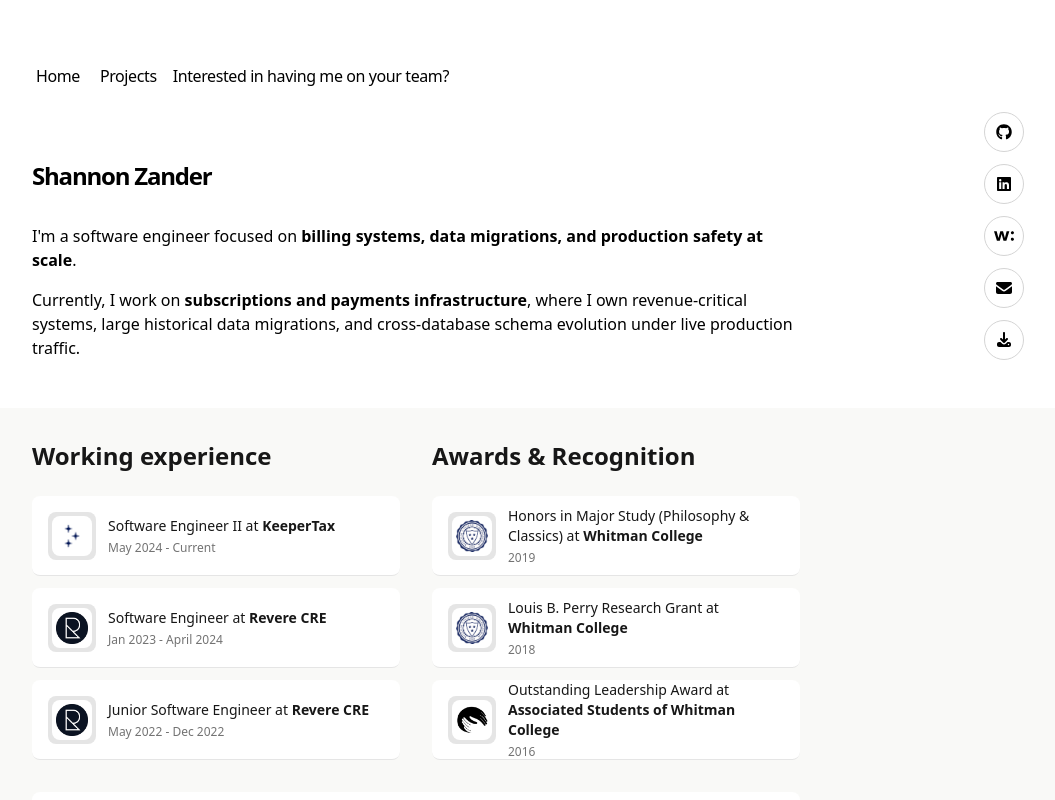
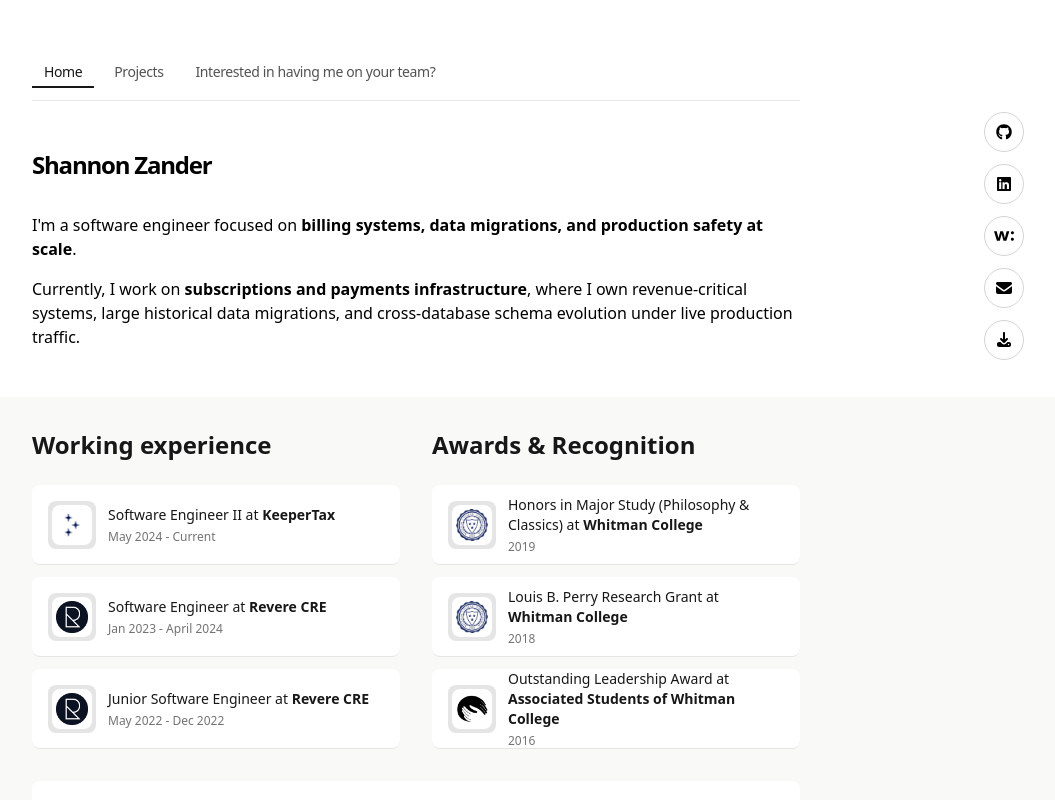
Before and after one commit to sezder/shannon-zander-personal-site, a Next.js app: page / in a window 1280 px wide. Shown: the top 800 px of the page, without its empty margins (224-1279 px from the left). Built offline with nearby package versions, Linux system fonts and the light colour scheme; no server answers.

Commit message:
Update nav bar styling

```diff
--- a/app/components/nav.tsx
+++ b/app/components/nav.tsx
@@ -1,4 +1,7 @@
+'use client'
+
 import Link from 'next/link'
+import { usePathname } from 'next/navigation'
 
 const navItems = {
   '/': {
@@ -13,26 +16,37 @@
 }
 
 export function Navbar() {
+  const pathname = usePathname()
+
   return (
-    <aside className="-ml-[8px] mb-16 tracking-tight px-10 sm:px-12 md:px-16 lg:px-[20vw] xl:px-[20vw]">
+    <aside className="mb-12 tracking-tight px-10 sm:px-12 md:px-16 lg:px-[20vw] xl:px-[20vw]">
       <div className="lg:sticky lg:top-20">
         <nav
-          className="flex flex-row items-start relative px-0 pb-0 fade md:overflow-auto scroll-pr-6 md:relative"
+          className="flex flex-row items-center gap-1 md:gap-2 border-b border-neutral-200 dark:border-neutral-800 pb-3"
           id="nav"
         >
-          <div className="flex flex-row space-x-0 pr-10">
           {Object.entries(navItems).map(([path, { name }]) => {
+            const isActive = pathname === path || (path !== '/' && pathname?.startsWith(path))
             return (
               <Link
                 key={path}
                 href={path}
-                  className="transition-all hover:text-neutral-800 dark:hover:text-neutral-200 flex align-middle relative py-1 px-2 m-1"
+                className={`
+                  relative px-3 py-1.5 text-sm font-medium transition-all
+                  ${isActive
+                    ? 'text-neutral-900 dark:text-neutral-100'
+                    : 'text-neutral-600 dark:text-neutral-400 hover:text-neutral-900 dark:hover:text-neutral-100'
+                  }
+                `}
               >
-                  {name}
+                <span className="relative z-10">{name}</span>
+                {isActive && (
+                  <span className="absolute bottom-0 left-0 right-0 h-0.5 bg-neutral-900 dark:bg-neutral-100" />
+                )}
+                <span className="absolute inset-0 bg-neutral-100 dark:bg-neutral-900 rounded-md opacity-0 hover:opacity-100 transition-opacity -z-0" />
               </Link>
             )
           })}
-          </div>
         </nav>
       </div>
     </aside>
```
Lines whose indentation alone changed are shown as unchanged.
